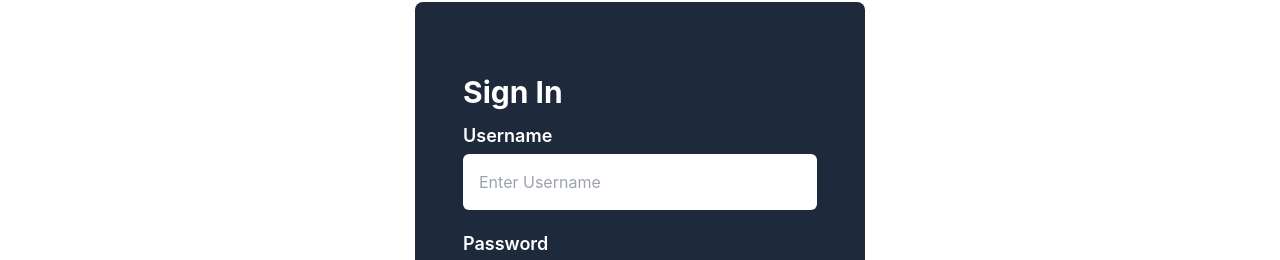
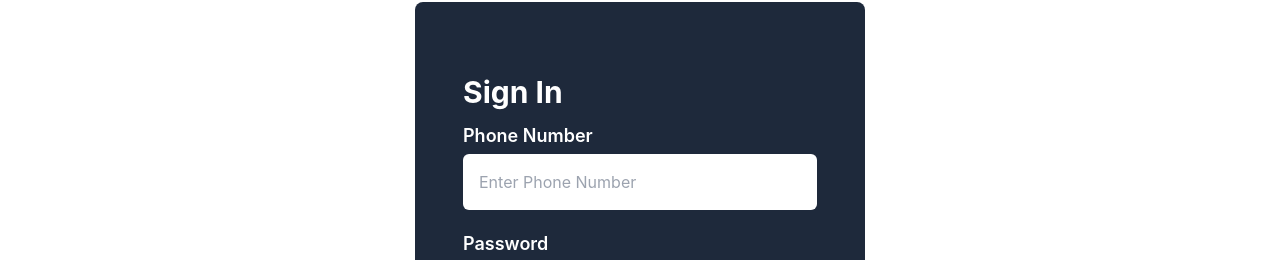
Before and after one commit to theeastwindz0/bidding_system, a React (Create React App) app: page /login in a window 1280 px wide. Shown: the part 166-426 px from the top of the page. Built offline with nearby package versions, Linux system fonts and the light colour scheme.

Commit message:
login functionslity

```diff
--- a/src/Authentication/Login.jsx
+++ b/src/Authentication/Login.jsx
@@ -1,47 +1,81 @@
+import { useFormik } from 'formik';
+import React from 'react';
+import { Link } from 'react-router-dom';
+import Button from '../components/Button';
+import InputField from '../components/InputField';
+import { getLoginUser } from '../services/api-services';
+const Login = () => {
+  const formik = useFormik({
+    initialValues: {
+      mobileNumber: '',
+      password: '',
+    },
+    onSubmit: (values) => {
+      console.log(values);
+      getLoginUser(values)
+        .then((res) => {
+          console.log(res.data);
+          if (res.status === 200) {
+            localStorage.setItem('token', res.data.token);
+            localStorage.setItem('user', JSON.stringify(res.data.user));
+          }
+        })
+        .catch((err) => {
+          console.log(err);
+        });
+    },
+    validate: (values) => {
+      let errors = {};
+      if (!values.mobileNumber) errors.mobileNumber = 'Enter Phone Number';
+      if (!values.password) errors.password = 'Enter Password';
 
-import { useFormik } from 'formik'
-import React from 'react'
-import { Link } from 'react-router-dom'
-import Button from '../components/Button'
-import InputField from '../components/InputField'
-
-const Login = () => {
-
-  const formik=useFormik({
-    initialValues:{
-        username:'',
-        password:''
+      return errors;
     },
-    onSubmit:(values)=>{
-
-      console.log(values)
-
-    },
-    validate:(values)=>{
-        let errors={};
-        if(!values.username)errors.username="Enter Username";
-        if(!values.password)errors.password="Enter Password";
-
-        return errors;
-    }
-})
+  });
 
   return (
-    <div className='flex justify-center items-center p-4 md:p-10'>
-    <div className='w-[90%] md:w-[450px]  bg-slate-800 text-white px-12 py-16 rounded-lg'>
-      <p className=' text-3xl font-bold my-2'> Sign In</p>
-      <form onSubmit={formik.handleSubmit} className='space-y-4 my-2'>
-      <InputField onBlur={formik.handleBlur} labelName='Username' type='text' uni='username' placeholder='Enter Username' onChange={formik.handleChange}   value={formik.values.username} touched={formik.touched.username} error={formik.errors.username} />
-      <InputField onBlur={formik.handleBlur} labelName='Password' type='text' uni='password' placeholder='Enter password' onChange={formik.handleChange}   value={formik.values.password} touched={formik.touched.password} error={formik.errors.password} />
+    <div className="flex justify-center items-center p-4 md:p-10">
+      <div className="w-[90%] md:w-[450px]  bg-slate-800 text-white px-12 py-16 rounded-lg">
+        <p className=" text-3xl font-bold my-2"> Sign In</p>
+        <form onSubmit={formik.handleSubmit} className="space-y-4 my-2">
+          <InputField
+            onBlur={formik.handleBlur}
+            labelName="Phone Number"
+            type="number"
+            uni="mobileNumber"
+            placeholder="Enter Phone Number"
+            onChange={formik.handleChange}
+            value={formik.values.mobileNumber}
+            touched={formik.touched.mobileNumber}
+            error={formik.errors.mobileNumber}
+          />
+          <InputField
+            onBlur={formik.handleBlur}
+            labelName="Password"
+            type="text"
+            uni="password"
+            placeholder="Enter password"
+            onChange={formik.handleChange}
+            value={formik.values.password}
+            touched={formik.touched.password}
+            error={formik.errors.password}
+          />
 
-      <div>
+          <div></div>
+          <Button
+            className="text-white bg-blue-600 w-full py-[12px] rounded-md"
+            type="submit"
+          >
+            Sign In
+          </Button>
+        </form>
+        Don't have an account ?{' '}
+        <Link to="/signup" className="text-blue-500">
+          Signup
+        </Link>
       </div>
-      <Button className='text-white bg-blue-600 w-full py-[12px] rounded-md' type='submit'>Sign In</Button>
-      </form>
-        Don't have an account ? <Link to='/signup' className='text-blue-500'>Signup</Link>
     </div>
-    </div>
-  )
-}
+  );
+};
 
-export default Login
+export default Login;
--- a/src/constant.js
+++ b/src/constant.js
@@ -50,4 +50,5 @@ const USER_API = API_ACCOUNT_DOMAIN + 'api/user/';
 
 export const API_ACCOUNT = {
   userSignUp: USER_API + 'signup',
+  userLogin: USER_API + 'login',
 };
--- a/src/services/api-services.js
+++ b/src/services/api-services.js
@@ -13,3 +13,8 @@ export function getCreateUser(signupData) {
   const url = API_ACCOUNT.userSignUp;
   return http.post(url, signupData);
 }
+
+export function getLoginUser(loginData) {
+  const url = API_ACCOUNT.userLogin;
+  return http.post(url, loginData);
+}
```
